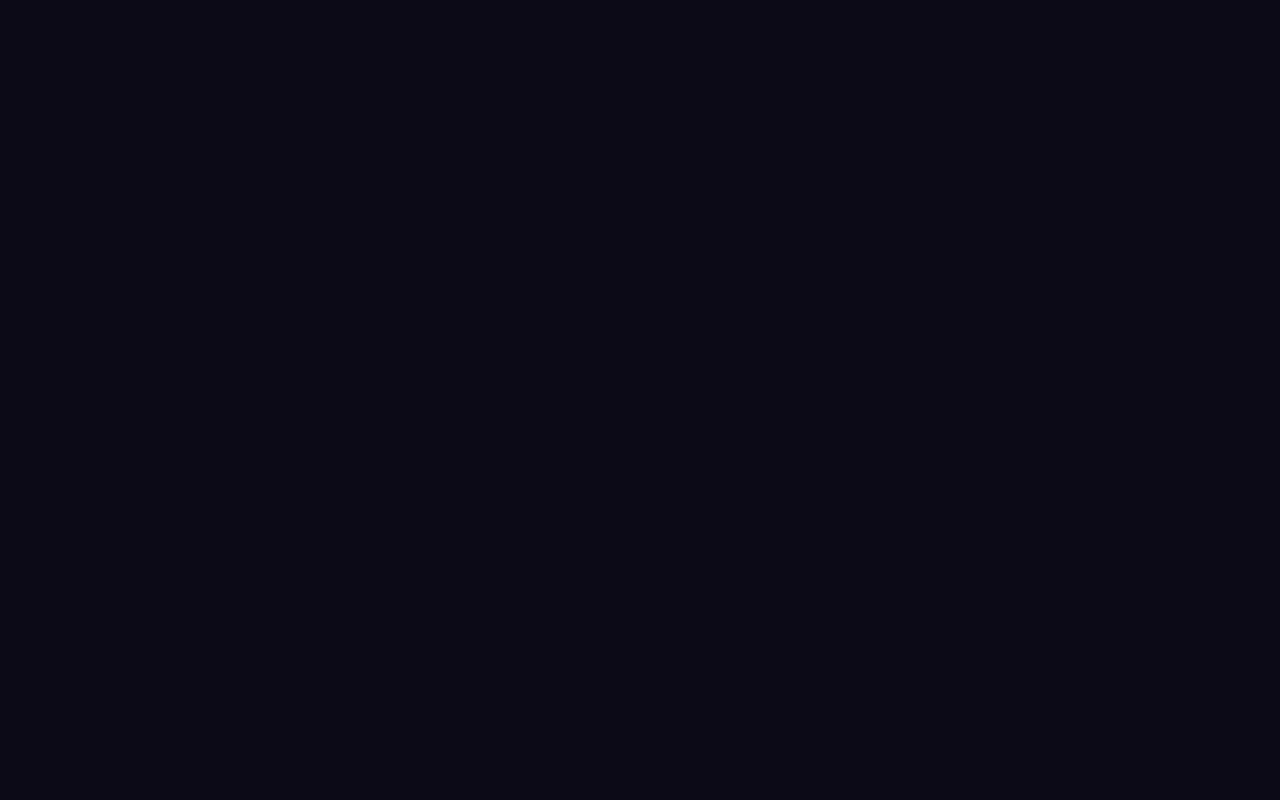
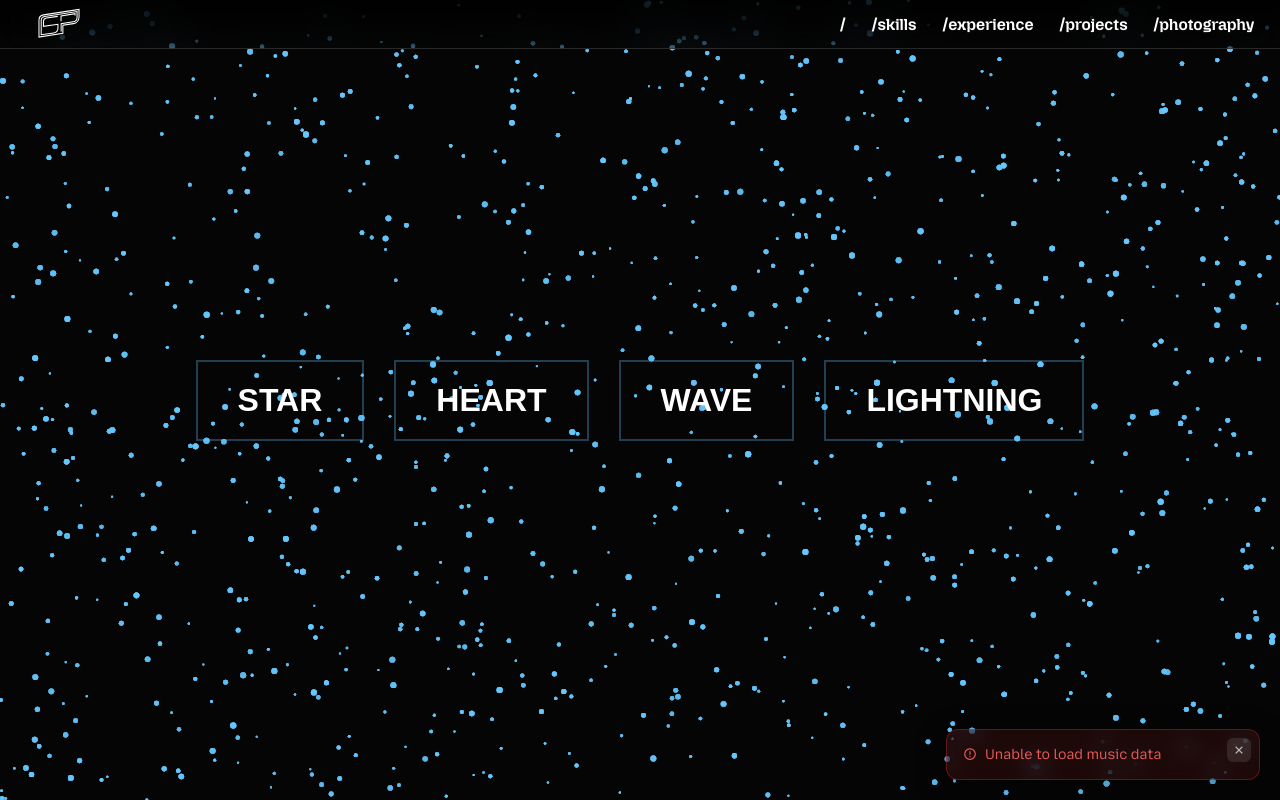
Before and after one commit to sivepanda/folio, a SvelteKit app: page /particle-test in a window 1280 px wide. Before the commit this address had no page. Built offline with nearby package versions, Linux system fonts and the light colour scheme; no server answers.

Commit message:
particle

```diff
--- /dev/null
+++ b/src/components/ParticleShapes.svelte
@@ -0,0 +1,172 @@
+<script>
+	import { onMount } from 'svelte';
+	import { animate } from 'animejs';
+
+	let {
+		svgPath = null,
+		active = false,
+		particleCount = 1000,
+		particleColor = 'rgba(100, 200, 255, 1)',
+		backgroundColor = 'rgba(10, 10, 10, 0.1)'
+	} = $props();
+
+	let canvas;
+	let ctx;
+	let particles = [];
+	let previousActive = false;
+
+	$effect(() => {
+		if (!canvas) return;
+
+		if (active && !previousActive && svgPath) {
+			// Activate: morph to shape
+			const positions = generatePathPositions(svgPath, canvas.width, canvas.height);
+			animateToShape(positions);
+		} else if (!active && previousActive) {
+			// Deactivate: scatter
+			const positions = generateScatteredPositions(canvas.width, canvas.height);
+			animateToShape(positions);
+		}
+
+		previousActive = active;
+	});
+
+	class Particle {
+		constructor(width, height) {
+			this.x = Math.random() * width;
+			this.y = Math.random() * height;
+			this.size = Math.random() * 2 + 1;
+			this.opacity = Math.random() * 0.5 + 0.5;
+		}
+
+		draw(ctx, color) {
+			const rgb = color.match(/\d+/g);
+			ctx.fillStyle = `rgba(${rgb[0]}, ${rgb[1]}, ${rgb[2]}, ${this.opacity})`;
+			ctx.beginPath();
+			ctx.arc(this.x, this.y, this.size, 0, Math.PI * 2);
+			ctx.fill();
+		}
+	}
+
+	function generateScatteredPositions(width, height) {
+		const positions = [];
+		for (let i = 0; i < particleCount; i++) {
+			positions.push({
+				x: Math.random() * width,
+				y: Math.random() * height
+			});
+		}
+		return positions;
+	}
+
+	function generatePathPositions(pathData, width, height) {
+		const positions = [];
+		const svg = document.createElementNS('http://www.w3.org/2000/svg', 'svg');
+		const path = document.createElementNS('http://www.w3.org/2000/svg', 'path');
+		path.setAttribute('d', pathData);
+		svg.appendChild(path);
+
+		const pathLength = path.getTotalLength();
+		const bbox = path.getBBox();
+
+		for (let i = 0; i < particleCount; i++) {
+			const distance = (i / particleCount) * pathLength;
+			const point = path.getPointAtLength(distance);
+			positions.push({
+				x: point.x - bbox.x - bbox.width / 2 + width / 2,
+				y: point.y - bbox.y - bbox.height / 2 + height / 2
+			});
+		}
+
+		return positions;
+	}
+
+	function animateToShape(targetPositions) {
+		particles.forEach((particle, i) => {
+			const target = targetPositions[i % targetPositions.length];
+
+			animate(particle, {
+				x: target.x,
+				y: target.y,
+				duration: 1500,
+				ease: 'outExpo'
+			});
+		});
+	}
+
+	onMount(() => {
+		ctx = canvas.getContext('2d');
+
+		const resizeCanvas = () => {
+			canvas.width = canvas.offsetWidth;
+			canvas.height = canvas.offsetHeight;
+		};
+
+		resizeCanvas();
+
+		// Initialize particles
+		for (let i = 0; i < particleCount; i++) {
+			particles.push(new Particle(canvas.width, canvas.height));
+		}
+
+		// Animation loop
+		function animateLoop() {
+			ctx.fillStyle = backgroundColor;
+			ctx.fillRect(0, 0, canvas.width, canvas.height);
+
+			particles.forEach((particle) => particle.draw(ctx, particleColor));
+
+			requestAnimationFrame(animateLoop);
+		}
+
+		animateLoop();
+
+		// Handle resize
+		const handleResize = () => {
+			resizeCanvas();
+
+			if (active && svgPath) {
+				const positions = generatePathPositions(svgPath, canvas.width, canvas.height);
+				animateToShape(positions);
+			}
+		};
+
+		window.addEventListener('resize', handleResize);
+
+		return () => {
+			window.removeEventListener('resize', handleResize);
+		};
+	});
+</script>
+
+<div class="particle-container">
+	<canvas bind:this={canvas}></canvas>
+	<div class="content">
+		<slot />
+	</div>
+</div>
+
+<style>
+	.particle-container {
+		position: relative;
+		width: 100%;
+		height: 100%;
+		overflow: hidden;
+	}
+
+	canvas {
+		position: absolute;
+		top: 0;
+		left: 0;
+		width: 100%;
+		height: 100%;
+		display: block;
+	}
+
+	.content {
+		position: relative;
+		z-index: 1;
+		width: 100%;
+		height: 100%;
+	}
+</style>
--- /dev/null
+++ b/src/routes/particle-test/+page.svelte
@@ -0,0 +1,95 @@
+<script>
+    import { onMount } from 'svelte';
+    import ParticleShapes from '../../components/ParticleShapes.svelte';
+
+    let activeShape = $state(null);
+
+    const shapes = {
+        star: 'M150,20 L180,100 L260,100 L200,150 L220,230 L150,180 L80,230 L100,150 L40,100 L120,100 Z',
+        heart: 'M140,20C73,20,20,74,20,140c0,135,136,170,228,303c88-132,229-173,229-303c0-66-54-120-120-120C311,20,259,51,237,94C216,51,164,20,140,20z',
+        wave: 'M0,150 Q50,50 100,150 T200,150 T300,150',
+        lightning: null
+    };
+
+    onMount(async () => {
+        // Fetch and parse SVG file
+        const response = await fetch('/shapes/lightning.svg');
+        const svgText = await response.text();
+        const parser = new DOMParser();
+        const svgDoc = parser.parseFromString(svgText, 'image/svg+xml');
+        const pathElement = svgDoc.querySelector('path');
+
+        if (pathElement) {
+            shapes.lightning = pathElement.getAttribute('d');
+        }
+    });
+</script>
+
+<div class="demo-container">
+    <ParticleShapes svgPath={shapes[activeShape]} active={activeShape !== null}>
+        <div class="controls">
+            <button
+                class="shape-button"
+                onmouseenter={() => (activeShape = 'star')}
+                onmouseleave={() => (activeShape = null)}
+            >
+                STAR
+            </button>
+            <button
+                class="shape-button"
+                onmouseenter={() => (activeShape = 'heart')}
+                onmouseleave={() => (activeShape = null)}
+            >
+                HEART
+            </button>
+            <button
+                class="shape-button"
+                onmouseenter={() => (activeShape = 'wave')}
+                onmouseleave={() => (activeShape = null)}
+            >
+                WAVE
+            </button>
+            <button
+                class="shape-button"
+                onmouseenter={() => (activeShape = 'lightning')}
+                onmouseleave={() => (activeShape = null)}
+            >
+                LIGHTNING
+            </button>
+        </div>
+    </ParticleShapes>
+</div>
+
+<style>
+    .demo-container {
+        width: 100vw;
+        height: 100vh;
+        background: #0a0a0a;
+    }
+
+    .controls {
+        display: flex;
+        justify-content: center;
+        align-items: center;
+        height: 100%;
+        gap: 30px;
+    }
+
+    .shape-button {
+        font-size: 32px;
+        font-weight: 700;
+        padding: 20px 40px;
+        background: transparent;
+        border: 2px solid rgba(100, 200, 255, 0.3);
+        color: white;
+        cursor: pointer;
+        transition: all 0.3s;
+        user-select: none;
+    }
+
+    .shape-button:hover {
+        color: #00ffff;
+        border-color: #00ffff;
+        box-shadow: 0 0 20px rgba(0, 255, 255, 0.3);
+    }
+</style>
```
Also changed, not shown: static/shapes/lightning.svg (added), 1 other file (tests, documents, lock files or other folders).
